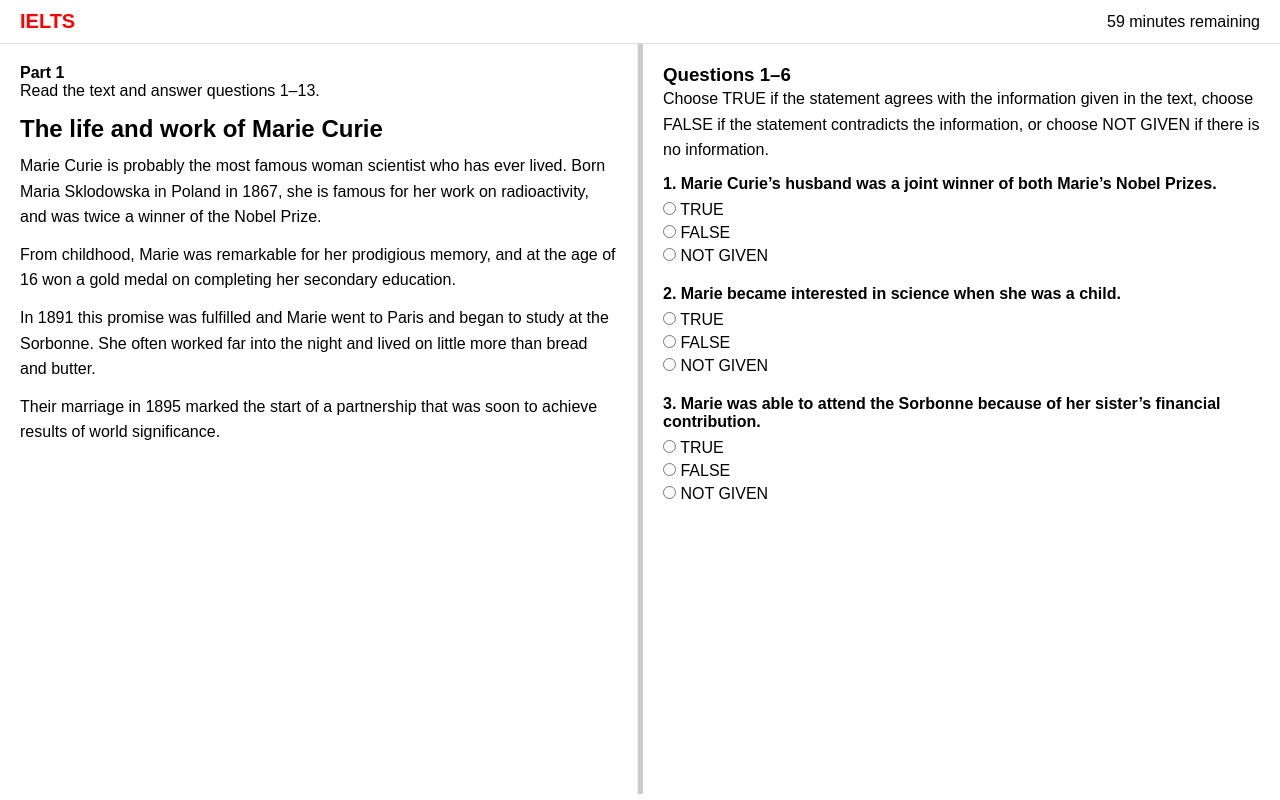
After one commit to aminrustamoff/Marvel, a Django app: page /reading in a window 1280 px wide. The commit adds this page. Run offline with Django 5.2, Linux system fonts and the light colour scheme.

Commit message:
Add reading, listening sections, configure split screen

```diff
--- a/core/templates/core/main.html
+++ b/core/templates/core/main.html
@@ -18,7 +18,7 @@
                 <video controls class="video-container">
                     <source src="{% static 'core/videos/listening.mp4' %}" type="video/mp4">
                 </video>
-                <a href="#" class="section-link">Go to Listening</a>
+                <a href="listening" class="section-link">Go to Listening</a>
             </div>
         </div>
 
@@ -31,7 +31,7 @@
                 <video controls class="video-container">
                     <source src="{% static 'core/videos/reading.mp4' %}" type="video/mp4">
                 </video>
-                <a href="#" class="section-link">Go to Reading</a>
+                <a href="reading" class="section-link">Go to Reading</a>
             </div>
         </div>
 
--- /dev/null
+++ b/core/templates/core/reading.html
@@ -0,0 +1,3 @@
+{% extends 'core/test_base.html' %}
+{% load static %}
+{% block title %}Reading Test{% endblock %}
--- /dev/null
+++ b/core/templates/core/test_base.html
@@ -0,0 +1,217 @@
+{% load static %}
+<!DOCTYPE html>
+<html lang="en">
+<head>
+    <meta charset="UTF-8">
+    <meta name="viewport" content="width=device-width, initial-scale=1.0">
+    <title>{% block title %}IELTS Reading Test{% endblock %}</title>
+
+    <style>
+        * {
+            margin: 0;
+            padding: 0;
+            box-sizing: border-box;
+            font-family: Arial, sans-serif;
+        }
+
+        html, body {
+            height: 100%;
+        }
+
+        .header {
+            padding: 10px 20px;
+            border-bottom: 1px solid #ddd;
+            display: flex;
+            justify-content: space-between;
+            align-items: center;
+        }
+
+        .header h1 {
+            color: red;
+            font-size: 20px;
+        }
+
+        .split-container {
+            display: flex;
+            height: calc(100vh - 50px);
+        }
+
+        .split-left,
+        .split-right {
+            flex: 1;
+            min-width: 200px;
+            overflow-y: auto;
+            padding: 20px;
+        }
+
+        .split-left {
+            border-right: 1px solid #eee;
+        }
+
+        .resizer {
+            width: 5px;
+            cursor: col-resize;
+            background-color: #ccc;
+        }
+
+        .resizer:hover {
+            background-color: #888;
+        }
+
+        h2 {
+            margin-bottom: 10px;
+        }
+
+        p {
+            margin-bottom: 12px;
+            line-height: 1.6;
+        }
+
+        .question {
+            margin-bottom: 20px;
+        }
+
+        .question h4 {
+            margin-bottom: 8px;
+        }
+
+        .options label {
+            display: block;
+            margin-bottom: 5px;
+            cursor: pointer;
+        }
+
+        .part-title {
+            margin-bottom: 15px;
+        }
+
+        .part-title strong {
+            display: block;
+        }
+    </style>
+</head>
+
+<body>
+
+<div class="header">
+    <h1>IELTS</h1>
+    <div>59 minutes remaining</div>
+</div>
+
+<div class="split-container">
+
+    <!-- LEFT SIDE -->
+    <div class="split-left">
+        {% block content_left %}
+
+        <div class="part-title">
+            <strong>Part 1</strong>
+            <span>Read the text and answer questions 1–13.</span>
+        </div>
+
+        <h2>The life and work of Marie Curie</h2>
+
+        <p>
+            Marie Curie is probably the most famous woman scientist who has ever lived.
+            Born Maria Sklodowska in Poland in 1867, she is famous for her work on radioactivity,
+            and was twice a winner of the Nobel Prize.
+        </p>
+
+        <p>
+            From childhood, Marie was remarkable for her prodigious memory, and at the age of 16
+            won a gold medal on completing her secondary education.
+        </p>
+
+        <p>
+            In 1891 this promise was fulfilled and Marie went to Paris and began to study at the Sorbonne.
+            She often worked far into the night and lived on little more than bread and butter.
+        </p>
+
+        <p>
+            Their marriage in 1895 marked the start of a partnership that was soon to achieve results
+            of world significance.
+        </p>
+
+        {% endblock %}
+    </div>
+
+    <!-- RESIZER -->
+    <div class="resizer" id="resizer"></div>
+
+    <!-- RIGHT SIDE -->
+    <div class="split-right">
+        {% block content_right %}
+
+        <h3>Questions 1–6</h3>
+        <p>
+            Choose TRUE if the statement agrees with the information given in the text,
+            choose FALSE if the statement contradicts the information,
+            or choose NOT GIVEN if there is no information.
+        </p>
+
+        <!-- Question 1 -->
+        <div class="question">
+            <h4>1. Marie Curie’s husband was a joint winner of both Marie’s Nobel Prizes.</h4>
+            <div class="options">
+                <label><input type="radio" name="q1"> TRUE</label>
+                <label><input type="radio" name="q1"> FALSE</label>
+                <label><input type="radio" name="q1"> NOT GIVEN</label>
+            </div>
+        </div>
+
+        <!-- Question 2 -->
+        <div class="question">
+            <h4>2. Marie became interested in science when she was a child.</h4>
+            <div class="options">
+                <label><input type="radio" name="q2"> TRUE</label>
+                <label><input type="radio" name="q2"> FALSE</label>
+                <label><input type="radio" name="q2"> NOT GIVEN</label>
+            </div>
+        </div>
+
+        <!-- Question 3 -->
+        <div class="question">
+            <h4>3. Marie was able to attend the Sorbonne because of her sister’s financial contribution.</h4>
+            <div class="options">
+                <label><input type="radio" name="q3"> TRUE</label>
+                <label><input type="radio" name="q3"> FALSE</label>
+                <label><input type="radio" name="q3"> NOT GIVEN</label>
+            </div>
+        </div>
+
+        {% endblock %}
+    </div>
+
+</div>
+
+<script>
+    const resizer = document.getElementById('resizer');
+    const left = document.querySelector('.split-left');
+    const right = document.querySelector('.split-right');
+
+    let isDragging = false;
+
+    resizer.addEventListener('mousedown', () => {
+        isDragging = true;
+        document.body.style.cursor = 'col-resize';
+    });
+
+    document.addEventListener('mousemove', (e) => {
+        if (!isDragging) return;
+
+        let containerWidth = document.querySelector('.split-container').offsetWidth;
+        let leftWidth = (e.clientX / containerWidth) * 100;
+
+        left.style.flex = "none";
+        left.style.width = leftWidth + "%";
+        right.style.flex = "1";
+    });
+
+    document.addEventListener('mouseup', () => {
+        isDragging = false;
+        document.body.style.cursor = 'default';
+    });
+</script>
+
+</body>
+</html>
--- a/core/urls.py
+++ b/core/urls.py
@@ -3,4 +3,6 @@ from . import views
 
 urlpatterns = [
     path('', views.home, name='home'),
+    path('listening', views.listening, name='listening'),
+    path('reading', views.reading, name='reading'),
 ]
--- a/core/views.py
+++ b/core/views.py
@@ -4,3 +4,9 @@ from django.shortcuts import render, HttpResponse
 
 def home(request):
     return render(request, 'core/main.html')
+
+def listening(request):
+    return HttpResponse("Listening test page")
+
+def reading(request):
+    return render(request, 'core/reading.html')
```
Also changed, not shown: core/static/core/js/scripts.js (+21 -0 lines), core/templates/core/listening.html (added).
